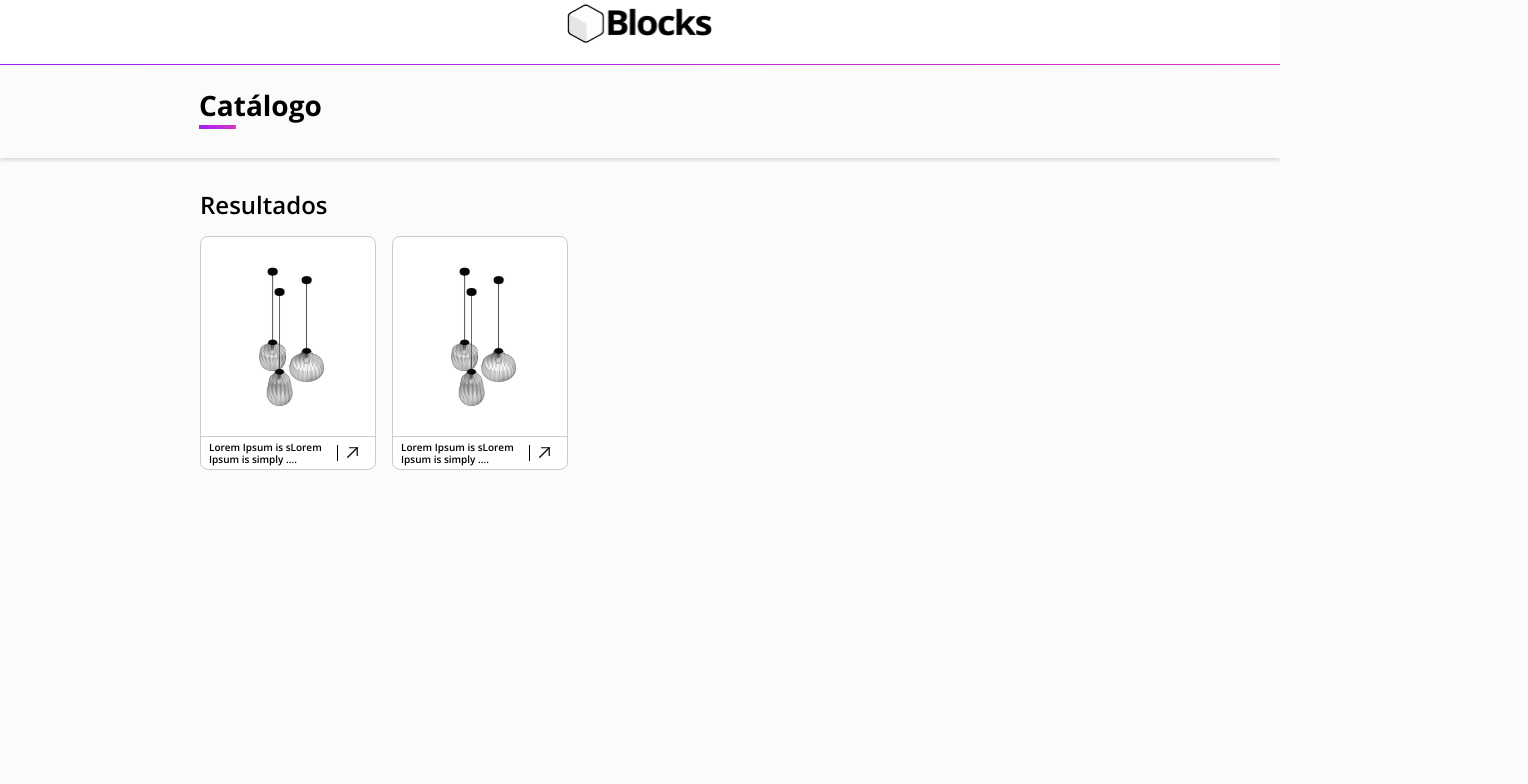
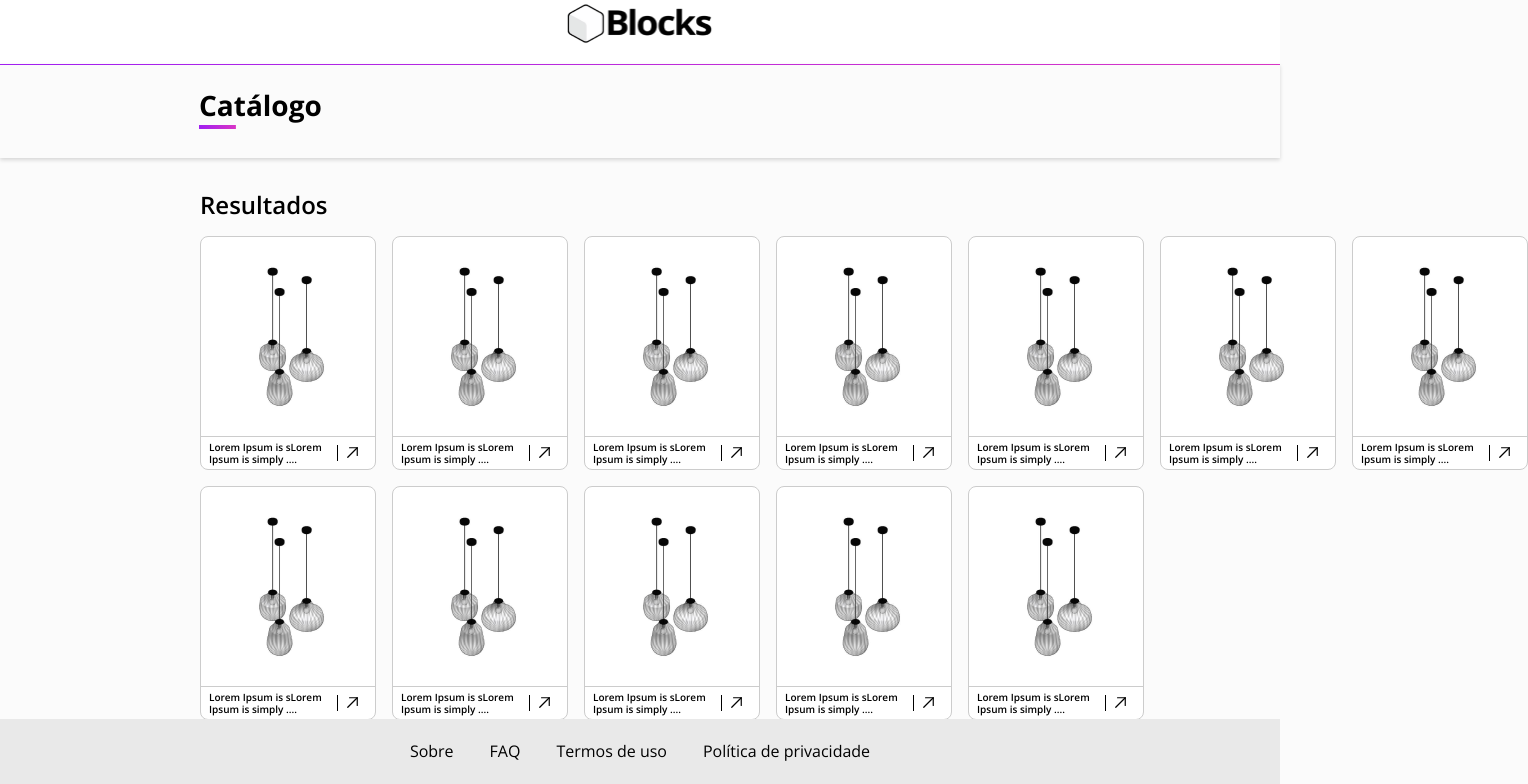
Before and after one commit to joaopaulocordeiro/teste-blocks-revit, a React (Vite) app: page / in a window 1280 px wide. Shown: the part 16-800 px from the top of the page, 1528 px wide, since content can reach past the window. Built offline with nearby package versions, Linux system fonts and the light colour scheme.

Commit message:
feat: criado o footer com estilização

```diff
--- /dev/null
+++ b/src/components/Footer/index.tsx
@@ -0,0 +1,12 @@
+import { FooterContainer, FooterLink } from "./styles";
+
+export function Footer() {
+  return (
+    <FooterContainer>
+      <FooterLink href="#">Sobre</FooterLink>
+      <FooterLink href="#">FAQ</FooterLink>
+      <FooterLink href="#">Termos de uso</FooterLink>
+      <FooterLink href="#">Política de privacidade</FooterLink>
+    </FooterContainer>
+  );
+}
--- /dev/null
+++ b/src/components/Footer/styles.ts
@@ -0,0 +1,33 @@
+import styled from "styled-components";
+
+export const FooterContainer = styled.footer`
+  height: 65px;
+  width: 100%;
+  background-color: ${({ theme }) => theme.colors["background-footer"]};
+  display: flex;
+  justify-content: center;
+  align-items: center;
+  bottom: 0;
+  position: fixed;
+
+  @media (max-width: 768px) {
+    height: 160px;
+    flex-direction: column;
+    align-items: flex-start;
+    padding: 14px;
+    position: relative;
+  }
+`;
+
+export const FooterLink = styled.a`
+  margin: 0 18px;
+  font-size: 16px;
+  text-decoration: none;
+  color: #000;
+
+  @media (max-width: 768px) {
+    margin-top: 12px;
+    margin-left: 14px;
+    font-size: 14px;
+  }
+`;
--- a/src/layouts/defaultLayouts/index.tsx
+++ b/src/layouts/defaultLayouts/index.tsx
@@ -1,5 +1,6 @@
 import { Outlet } from "react-router-dom";
 import { Header } from "../../components/Header";
+import { Footer } from "../../components/Footer"
 import { LayoutContainer } from "./styles";
 
 export function Defaultlayout() {
@@ -7,6 +8,7 @@ export function Defaultlayout() {
     <LayoutContainer>
       <Header />
       <Outlet />
+      <Footer />
     </LayoutContainer>
   );
 }
--- a/src/pages/Home/index.tsx
+++ b/src/pages/Home/index.tsx
@@ -11,6 +11,16 @@ export function Home() {
         <CardGridContainer>
           <Card />
           <Card />
+          <Card />
+          <Card />
+          <Card />
+          <Card />
+          <Card />
+          <Card />
+          <Card />
+          <Card />
+          <Card />
+          <Card />
         </CardGridContainer>
       </HomeContainer>
     </>
--- a/src/pages/Home/styles.ts
+++ b/src/pages/Home/styles.ts
@@ -8,10 +8,34 @@ export const HomeContainer = styled.div`
     font-weight: 600;
     margin-bottom: 1.125rem;
   }
+
+  @media (max-width: 1024px) {
+    margin: 2.125rem 6.25rem 1.125rem 6.25rem;
+  }
+
+  @media (max-width: 768px) {
+    margin: 2.125rem 3.125rem 1.125rem 3.125rem;
+  }
+
+  @media (max-width: 480px) {
+    margin: 2.125rem 1.25rem 1.125rem 1.25rem;
+  }
 `;
 
 export const CardGridContainer = styled.div`
   display: grid;
   grid-template-columns: repeat(7, 1fr);
   gap: 16px;
+
+  @media (max-width: 1024px) {
+    grid-template-columns: repeat(5, 1fr);
+  }
+
+  @media (max-width: 768px) {
+    grid-template-columns: repeat(3, 1fr);
+  }
+
+  @media (max-width: 480px) {
+    grid-template-columns: repeat(2, 1fr);
+  }
 `;
--- a/src/styles/theme/defaultTheme.ts
+++ b/src/styles/theme/defaultTheme.ts
@@ -3,6 +3,7 @@ export const defaultTheme = {
     "base-white": "#FFFFFF",
     "text-primary": "#202020",
     "background-color": "#FBFBFB",
+    "background-footer": "#e9e9e9",
     "black-background": "#242424",
     "gray-board": "#CCCCCC",
     "gradient-primary":
```
